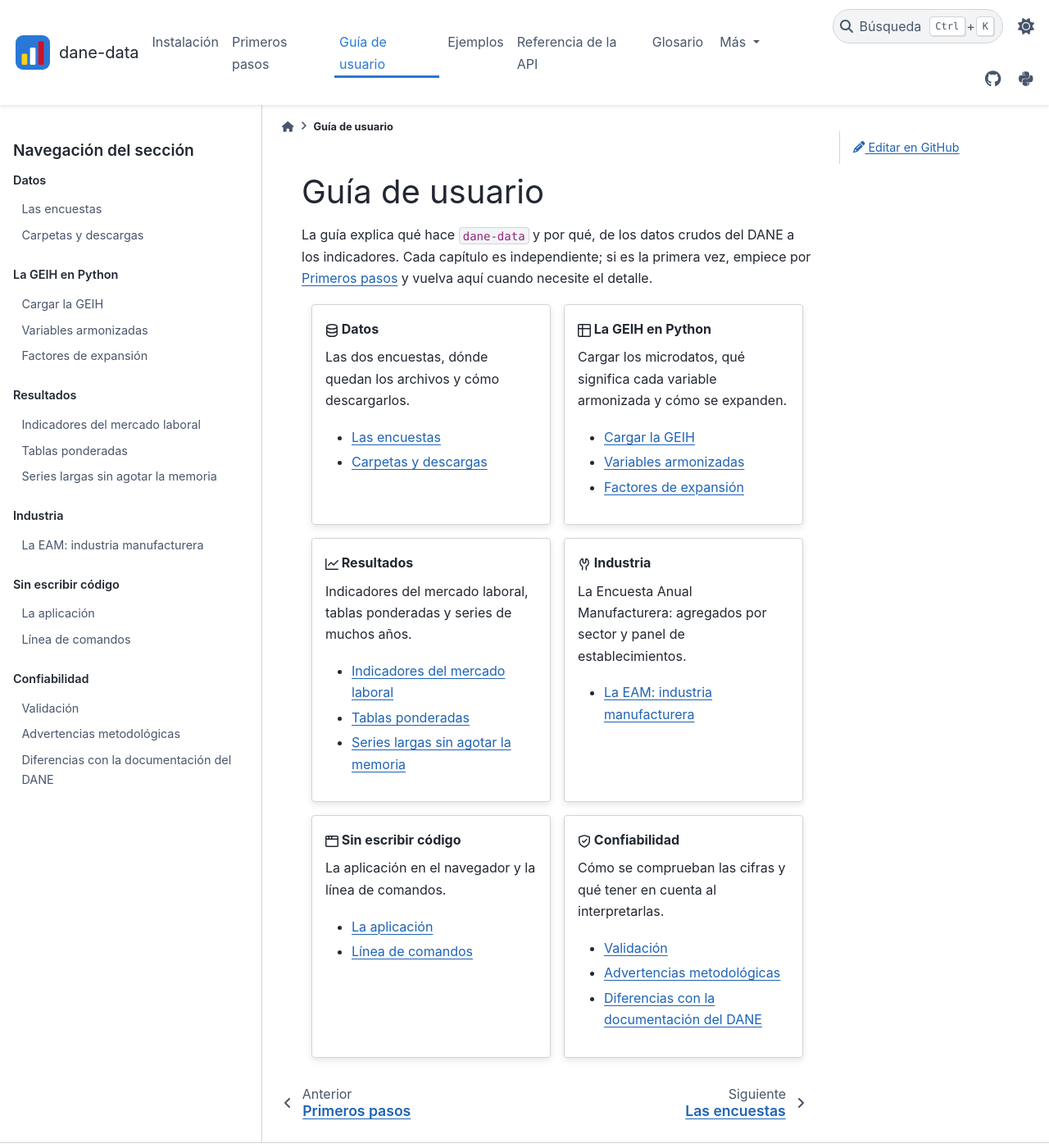
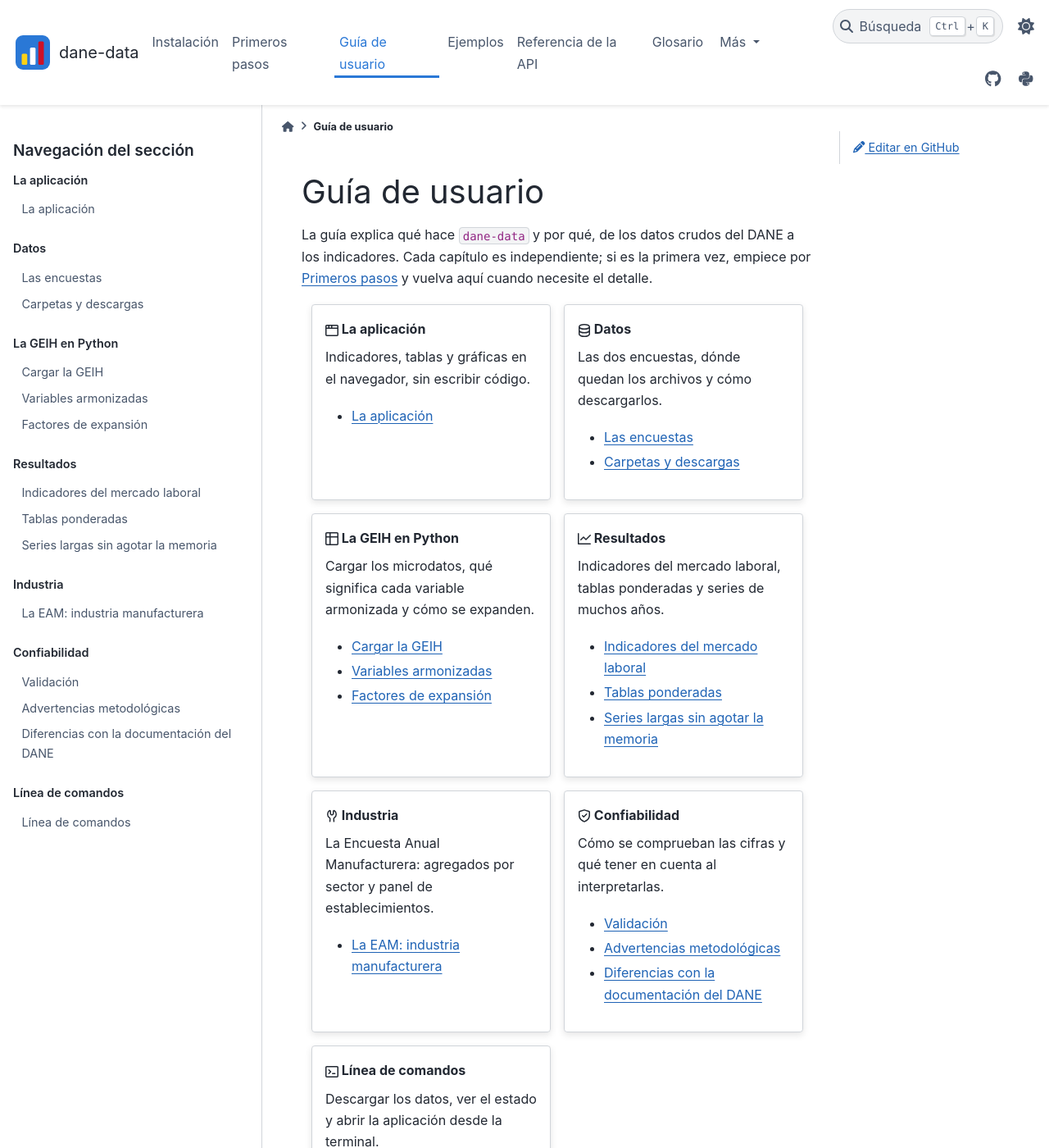
Before and after one commit to IntegralIndefinida/DANE-data, a Sphinx documentation site: the page built from docs/guia/index.md, in a window 1280 px wide and 1400 px high. Shown: the whole window at 82% size. Built offline with Sphinx 7.4.7 and the PyData theme 0.15.4, drawn with Linux system fonts in a browser that asks for light colours; some of the changed text lies outside the part shown.

Commit message:
Separar la aplicación y la línea de comandos en la guía
La aplicación pasa a ser la primera sección de la guía, con el título
«La aplicación», y la línea de comandos queda en su propia sección al final.

````diff
--- a/docs/guia/index.md
+++ b/docs/guia/index.md
@@ -6,6 +6,12 @@ cuando necesite el detalle.
 
 ::::{grid} 1 1 2 2
 :gutter: 3
+
+:::{grid-item-card} {octicon}`browser` La aplicación
+Indicadores, tablas y gráficas en el navegador, sin escribir código.
+
+* {doc}`app`
+:::
 
 :::{grid-item-card} {octicon}`database` Datos
 Las dos encuestas, dónde quedan los archivos y cómo descargarlos.
@@ -36,13 +42,6 @@ La Encuesta Anual Manufacturera: agregados por sector y panel de establecimiento
 * {doc}`eam`
 :::
 
-:::{grid-item-card} {octicon}`browser` Sin escribir código
-La aplicación en el navegador y la línea de comandos.
-
-* {doc}`app`
-* {doc}`cli`
-:::
-
 :::{grid-item-card} {octicon}`shield-check` Confiabilidad
 Cómo se comprueban las cifras y qué tener en cuenta al interpretarlas.
 
@@ -50,7 +49,20 @@ Cómo se comprueban las cifras y qué tener en cuenta al interpretarlas.
 * {doc}`advertencias`
 * {doc}`diferencias`
 :::
+
+:::{grid-item-card} {octicon}`terminal` Línea de comandos
+Descargar los datos, ver el estado y abrir la aplicación desde la terminal.
+
+* {doc}`cli`
+:::
 ::::
+
+```{toctree}
+:hidden:
+:caption: La aplicación
+
+app
+```
 
 ```{toctree}
 :hidden:
@@ -87,17 +99,16 @@ eam
 
 ```{toctree}
 :hidden:
-:caption: Sin escribir código
-
-app
-cli
-```
-
-```{toctree}
-:hidden:
 :caption: Confiabilidad
 
 validacion
 advertencias
 diferencias
 ```
+
+```{toctree}
+:hidden:
+:caption: Línea de comandos
+
+cli
+```
````
